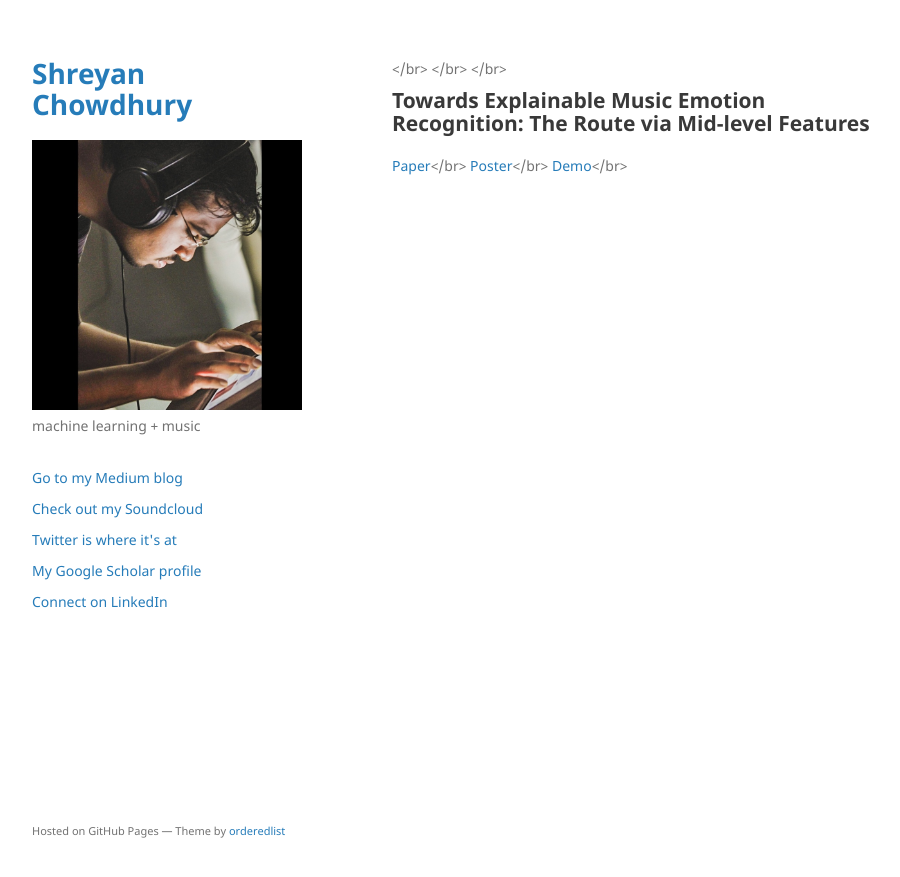
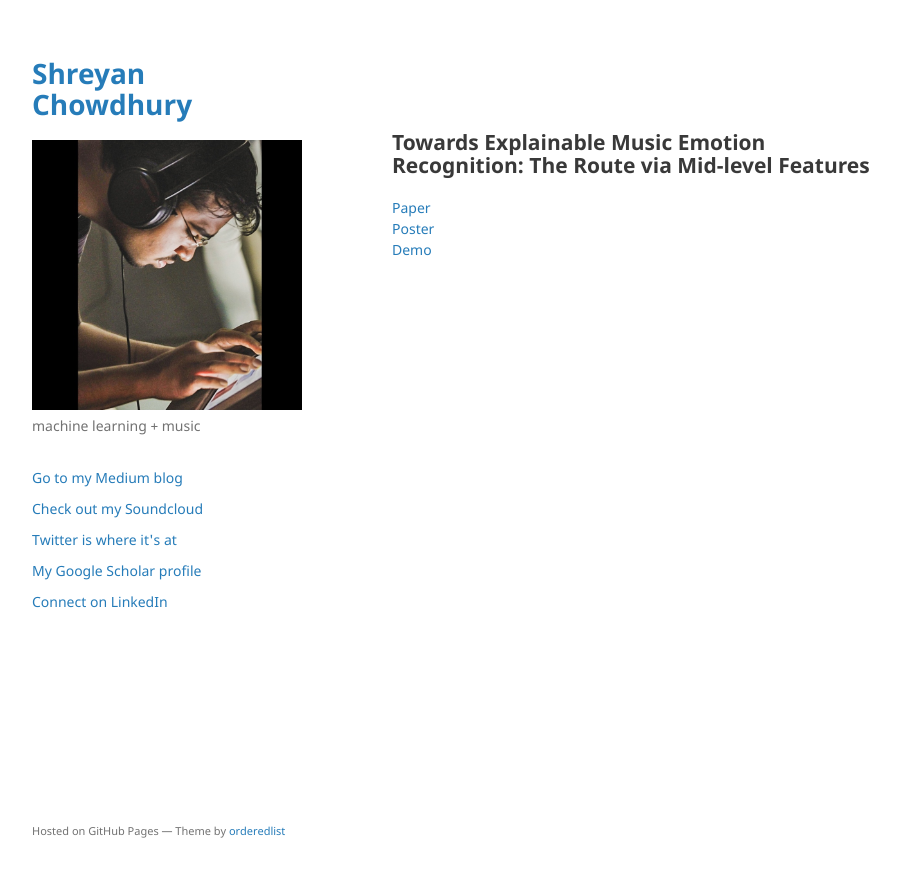
Before and after one commit to shreyanc/shreyanc.github.io, a Jekyll site: the page built from ismir2019_paper_poster.md, in a window 1280 px wide. Shown: the top 877 px of the page, without its empty margins (178-1078 px from the left). Built offline with Jekyll 4.4.1, drawn with Linux system fonts in a browser that asks for light colours; our own code applies the rules of GitHub Pages for plain Markdown files.

Commit message:
Update ismir2019_paper_poster.md

```diff
--- a/ismir2019_paper_poster.md
+++ b/ismir2019_paper_poster.md
@@ -1,11 +1,11 @@
 
-</br>
-</br>
-</br>
+<br>
+<br>
+<br>
 
 
 ## Towards Explainable Music Emotion Recognition: The Route via Mid-level Features
 
-[Paper](https://arxiv.org/abs/1907.03572)</br>
-[Poster](#)</br>
-[Demo](https://shreyanc.github.io/ismir_example.html)</br>
+[Paper](https://arxiv.org/abs/1907.03572)<br>
+[Poster](#)<br>
+[Demo](https://shreyanc.github.io/ismir_example.html)<br>
```
